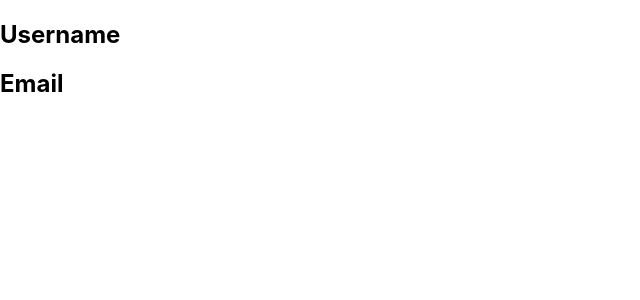
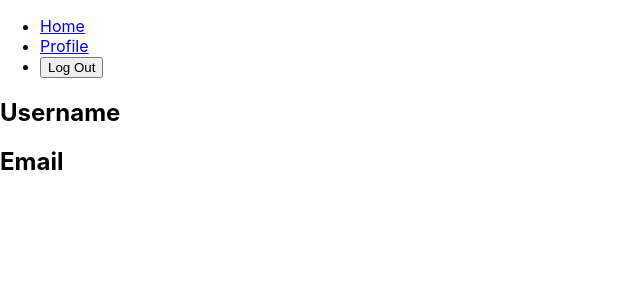
Before and after one commit to aimanaisha/social-media-website, a React (Create React App) app in the folder social-media-app/: page /profile in a window 1280 px wide. Shown: the top 300 px of the page, without its empty margins (0-640 px from the left). Built offline with nearby package versions, Linux system fonts and the light colour scheme; sample sign-in values are in the browser's storage.

Commit message:
linked all pages

```diff
--- a/social-media-app/package.json
+++ b/social-media-app/package.json
@@ -6,8 +6,11 @@
     "@testing-library/jest-dom": "^5.16.4",
     "@testing-library/react": "^13.2.0",
     "@testing-library/user-event": "^13.5.0",
+    "axios": "^0.27.2",
+    "firebase": "^8.3.1",
     "react": "^18.1.0",
     "react-dom": "^18.1.0",
+    "react-router-dom": "^5.3.1",
     "react-scripts": "5.0.1",
     "web-vitals": "^2.1.4"
   },
--- a/social-media-app/src/App.js
+++ b/social-media-app/src/App.js
@@ -1,19 +1,36 @@
 import Login from './pages/Login';
 import './App.css';
-import { AuthContextProvider } from './store/AuthContext';
 import Profile from './pages/Profile';
 import Home from './pages/Home'
-import {Route} from 'react-router-dom'
+import {Route, Switch, Redirect} from 'react-router-dom'
+import { useContext } from 'react';
+import AuthContext from './store/AuthContext';
 
 const App = () => {
 
+  const ctx = useContext(AuthContext)
+
   return (
-    <AuthContextProvider>
-      <Route path='/login'><Login/></Route>
 
-      <Route path='/profile'> <Profile/> </Route>
-      <Route path='/home'> <Home/> </Route>
-    </AuthContextProvider>
+      <Switch>
+
+        <Route path='/' exact>
+          <Redirect to='/login'/>
+        </Route>
+        {!ctx.isLoggedIn && <Route path='/login'>
+          <Login/></Route>}
+        {ctx.isLoggedIn && <Route path='/profile'>
+          <Profile/>
+        </Route>}
+        {ctx.isLoggedIn && <Route path='/home'>
+          <Home/>
+        </Route>}
+        <Route path='*'>
+          <Redirect to='/login'/>
+        </Route>
+
+      </Switch>
+
   )
 }
 
--- a/social-media-app/src/components/AuthForm.js
+++ b/social-media-app/src/components/AuthForm.js
@@ -1,12 +1,13 @@
 import { useState, useRef, useContext } from "react"
 import axios from 'axios'
 import AuthContext from "../store/AuthContext"
+import { useHistory } from "react-router-dom"
 
 const AuthForm = () => {
 
     const [signIn, setSignIn] = useState(true)
     const [error, setError] = useState(null);
-
+    const history = useHistory()
 
     const emailRef = useRef()
     const passwordRef = useRef()
@@ -25,8 +26,13 @@ const AuthForm = () => {
 
             const enteredEmail = emailRef.current.value
             const enteredPassword = passwordRef.current.value
-            const enteredUsername = usernameRef.current.value
-
+            let enteredUsername
+            if(!signIn){
+                enteredUsername = usernameRef.current.value
+            }
+            else{
+                enteredUsername = ''
+            }
 
             let url
             if(!signIn){
@@ -52,6 +58,12 @@ const AuthForm = () => {
             .then((response) => {
                 console.log(response)
                 ctx.login(response.data.idToken, enteredEmail, enteredUsername)
+                if(signIn){
+                    history.replace('/home')
+                }
+                else{
+                    history.replace('/profile')
+                }
             })
             .catch((error) => {
                 setError(error.response.data.error.message)
--- /dev/null
+++ b/social-media-app/src/components/Navbar.js
@@ -0,0 +1,37 @@
+import { Link } from "react-router-dom"
+import { useContext } from "react"
+import AuthContext from "../store/AuthContext"
+
+const Navbar = () => {
+
+    const ctx = useContext(AuthContext)
+
+    const logoutHandler = () => {
+        ctx.logout()
+    }
+
+    return(
+        <header>
+      <nav>
+        <ul>
+          <li>
+            <Link to='/home'>Home</Link>
+          </li>
+
+           <li>
+            <Link to='/profile'>Profile</Link>
+          </li>
+
+          <li>
+          <Link to='/login'>
+              <button onClick={logoutHandler}>Log Out</button>
+          </Link>
+          </li>
+
+        </ul>
+      </nav>
+    </header>
+    )
+}
+
+export default Navbar
--- a/social-media-app/src/index.js
+++ b/social-media-app/src/index.js
@@ -2,12 +2,16 @@ import React from 'react';
 import ReactDOM from 'react-dom/client';
 import './index.css';
 import App from './App';
+import { AuthContextProvider } from './store/AuthContext';
 import {BrowserRouter} from 'react-router-dom'
 
 
 const root = ReactDOM.createRoot(document.getElementById('root'));
 root.render(
-  <BrowserRouter>
-    <App />
-  </BrowserRouter>
+  <AuthContextProvider>
+    <BrowserRouter>
+      <App />
+    </BrowserRouter>
+  </AuthContextProvider>
+
 );
--- a/social-media-app/src/pages/Home.js
+++ b/social-media-app/src/pages/Home.js
@@ -1,8 +1,11 @@
+import Navbar from "../components/Navbar"
+
 const Home = () => {
 
     return(
         <>
             <h1>Welcome!</h1>
+            <Navbar/>
         </>
     )
 }
--- a/social-media-app/src/pages/Profile.js
+++ b/social-media-app/src/pages/Profile.js
@@ -1,7 +1,14 @@
 import UserProfile from "../components/UserProfile";
+import Navbar from "../components/Navbar";
 
 const Profile = () => {
-    return <UserProfile/>
+
+    return (
+        <>
+        <Navbar/>
+        <UserProfile/>
+        </>
+    )
 }
 
 export default Profile
--- a/social-media-app/src/store/AuthContext.js
+++ b/social-media-app/src/store/AuthContext.js
@@ -2,8 +2,9 @@ import React, { useState } from "react";
 
 const AuthContext = React.createContext({
     token: '',
-    //isLoggedIn: false,
+    isLoggedIn: false,
     login: (token) => {},
+    logout: () => {},
     username: '',
     email: ''
 })
@@ -11,23 +12,34 @@ export default AuthContext
 
 export const AuthContextProvider = (props) => {
 
-    const [token, setToken] = useState(null)
+    const initialToken = localStorage.getItem('token')
+
+    const [token, setToken] = useState(initialToken)
     const [email, setEmail] = useState(null)
     const [userName, setUserName] = useState(null)
+
+    const userIsLoggedIn = !!token
 
 
     const loginHandler = (token, email, username) => {
         setToken(token)
         setEmail(email)
         setUserName(username)
+        localStorage.setItem('token', token)
+    }
+
+    const logoutHandler = () => {
+        setToken(null)
+        localStorage.removeItem('token')
     }
 
     const contextValue = {
         token: token,
+        isLoggedIn: userIsLoggedIn,
         login: loginHandler,
+        logout: logoutHandler,
         email: email,
         username: userName
-
     }
 
     return(
```
Also changed, not shown: 1 other file (tests, documents, lock files or other folders).
